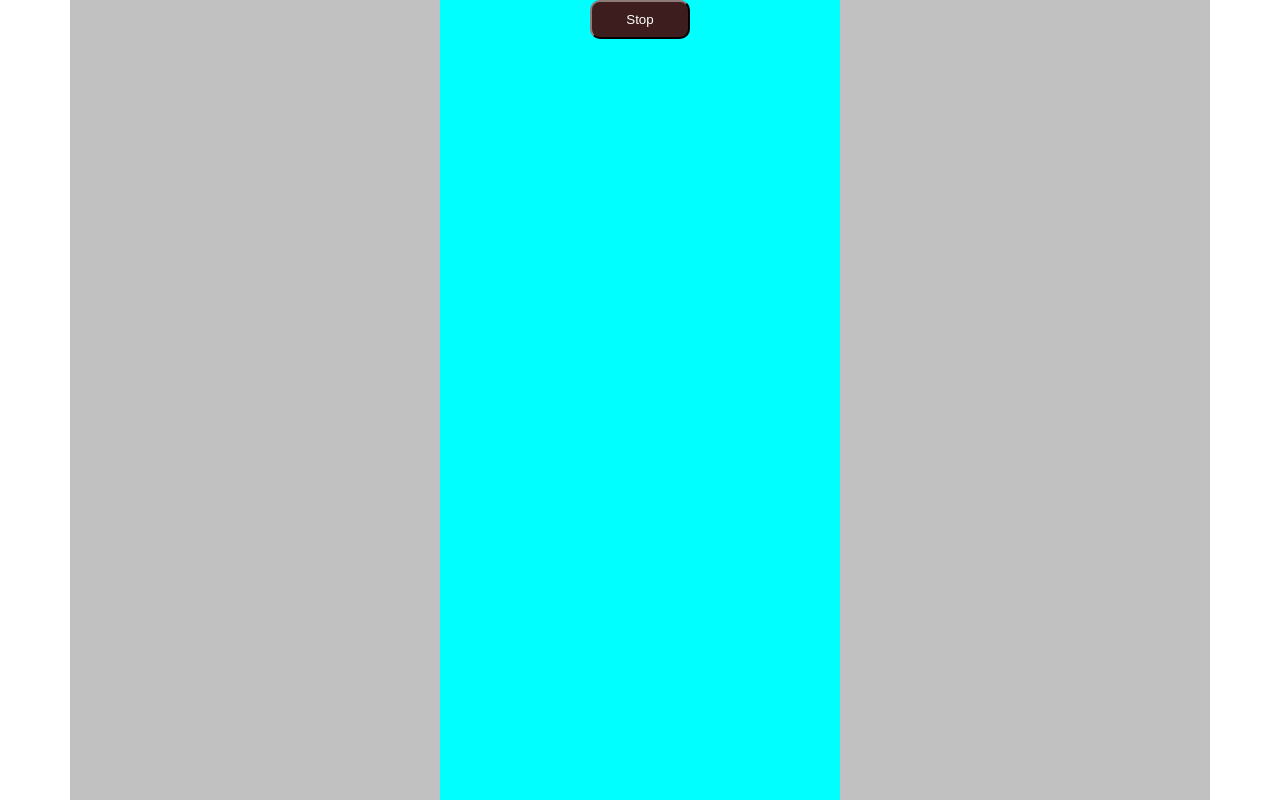
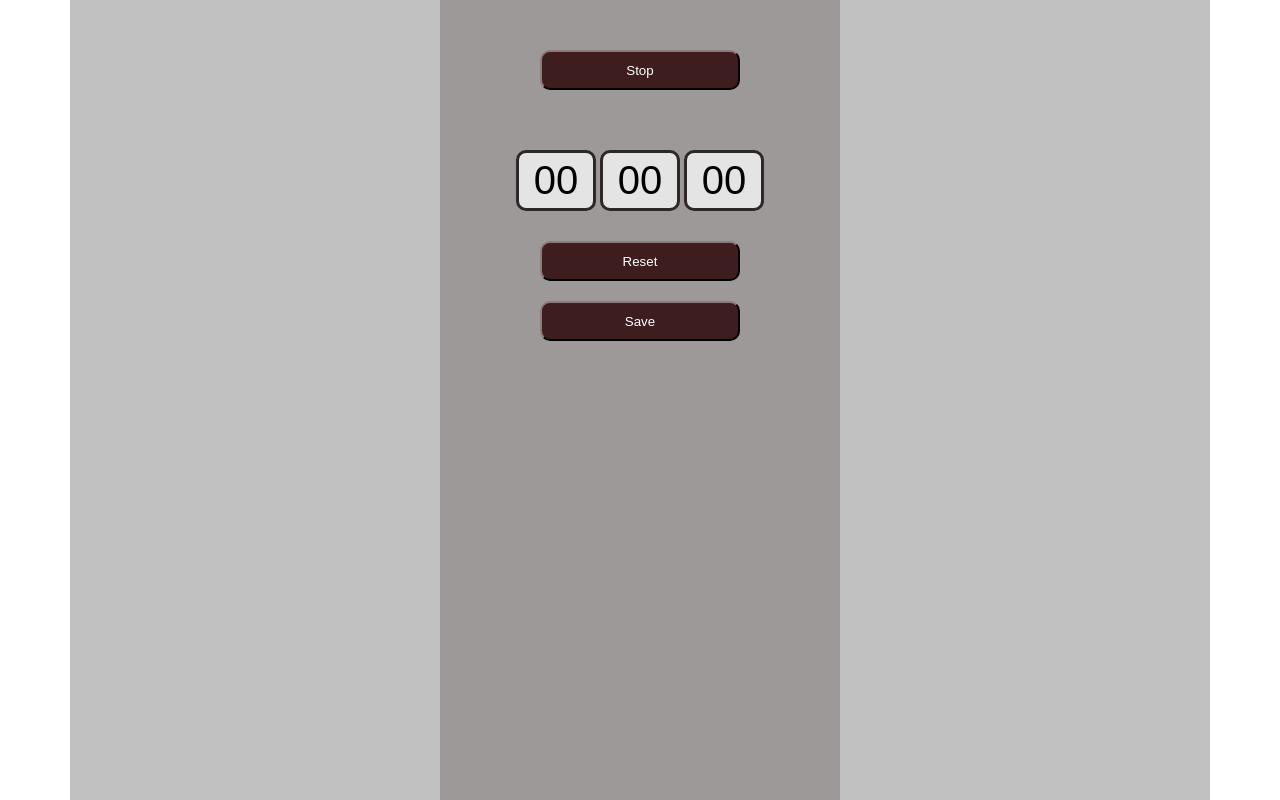
Before and after one commit to MooMlce/Homeworks, a plain HTML site: page Pavel_Pleshkov/Homework-19/index.html in a window 1280 px wide. Both pictures are taken after a click on the button "Start". Drawn offline with Linux system fonts and the light colour scheme.

Commit message:
Homework 19
add logic except timer

```diff
--- a/Pavel_Pleshkov/Homework-19/index.html
+++ b/Pavel_Pleshkov/Homework-19/index.html
@@ -10,7 +10,20 @@
 <body>
     <div class="container">
         <main class="main">
-            <button class="mainBtn" type="button">Start</button>
+            <button class="btn btnControl" type="button">Start</button>
+            <div class="watch" data-state="initial">
+                <div class="minutes">
+                    00
+                </div>
+                <div class="seconds">
+                    00
+                </div>
+                <div class="miliseconds">
+                    00
+                </div>
+            </div>
+            <!-- <button class="btn btnReset" type="button">reset</button>
+            <button class="btn btnSave" type="button">save</button> -->
         </main>
 
     </div>
--- a/Pavel_Pleshkov/Homework-19/main.js
+++ b/Pavel_Pleshkov/Homework-19/main.js
@@ -1,10 +1,10 @@
 // ДОМАШНЕЕ ЗАДАНИЕ
 //   Задание 1:
 //     Написать свой секундомер в формате mm:ss:msms (по 2 цифры в каждом параметре).
-//     Изначально на странице должна быть кнопка "Start". При запуске секундомера текст кнопки меняется на "Stop".
+//     + Изначально на странице должна быть кнопка "Start". При запуске секундомера текст кнопки меняется на "Stop".
 //     + Если пользователь нажимает на кнопку "Stop" - ее текст должен измениться на "Run".
 //     Использовать data-атрибут, хранящий состояние секундомера. Работа кнопки и секундомера должна опираться на него.
-//     Также после старта работы секундомера должны появиться кнопки "Save" и "Reset".
+//     + Также после старта работы секундомера должны появиться кнопки "Save" и "Reset".
 //     Кнопки должны работать соответственным образом (по клику на кнопку "Reset" секундомер должен полностью вернуться
 //     в изначальное состояние).
 //     Максимальное количество минут - 60. После этого секундомер останавливается (тестировать на значениях поменьше).
@@ -14,15 +14,114 @@
 //     на каждой итерации и считать их до 100.
 //     При реализации класс Date использовать запрещено.
 
-var container = document.getElementsByClassName('container')[0];
-var btnControl = document.getElementsByClassName('mainBtn')[0];
+var main = document.getElementsByClassName('main')[0];
+var btnControl = document.getElementsByClassName('btnControl')[0];
+var watch = document.getElementsByClassName('watch')[0];
+var minutesBlock = document.getElementsByClassName('minutes')[0];
+var secondsBlock = document.getElementsByClassName('seconds')[0];
+var milisecondsBlock = document.getElementsByClassName('miliseconds')[0];
+var workingBlock = document.createElement('div');
+var resultsBlock = document.createElement('div');
+resultsBlock.classList.add('results');
+var result = document.createElement('div');
+result.classList.add('result');
 
+btnControl.addEventListener('click', controlBtns);
+btnControl.addEventListener('click', controlState);
+btnControl.addEventListener('click', controlWatch);
 
-btnControl.addEventListener('click', controlTimer);
-function controlTimer() {
-    if (btnControl.innerHTML == 'Start' || btnControl.innerHTML == 'Run') {
+function controlState() {
+    if (watch.dataset.state == 'initial' || watch.dataset.state == 'stopped') {
+        // btnControl.innerHTML = 'Stop';
+        watch.dataset.state = 'running';
+        console.log(watch.dataset.state);
+    } else if (watch.dataset.state == 'running') {
+        // btnControl.innerHTML = 'Run';
+        watch.dataset.state = 'stopped';
+        console.log(watch.dataset.state);
+    }
+}
+
+function controlBtns() {
+    if (watch.dataset.state == 'initial') {
+        // var btnReset = document.createElement('button');
+        // var btnSave = document.createElement('button');
+        // btnReset.innerHTML = 'Reset';
+        // btnSave.innerHTML = 'Save';
+        // btnReset.classList.add('btn', 'btnReset');
+        // btnSave.classList.add('btn', 'btnSave');
+        // main.appendChild(btnReset);
+        // main.appendChild(btnSave);
+        main.appendChild(workingBlock);
+        workingBlock.appendChild(btnReset);
+        workingBlock.appendChild(btnSave);
+        // main.appendChild(btnReset);
+        // main.appendChild(btnSave);
+    //     addBtn('Reset');
+    //     addBtn('Save');
+    }
+    if (watch.dataset.state == 'initial' || watch.dataset.state == 'stopped') {
         btnControl.innerHTML = 'Stop';
     } else if (btnControl.innerHTML == 'Stop') {
         btnControl.innerHTML = 'Run';
     }
 }
+
+function controlWatch() {
+
+}
+
+if (watch.dataset.state == 'initial') {
+    var btnReset = createBtn('Reset');
+    var btnSave = createBtn('Save');
+}
+
+function createBtn(type) {
+    var btn = document.createElement('button');
+
+    btn.setAttribute('type', 'button');
+    btn.innerHTML = type;
+    btn.classList.add('btn', 'btn' + type);
+
+    return btn;
+}
+
+btnReset.addEventListener('click', resetWatch);
+
+function resetWatch() {
+    // console.log('btn reset works');
+    for (var i = 0; i < watch.children.length; i++) {
+        watch.children[i].innerHTML = '00';
+    }
+
+    // main.removeChild(main.lastElementChild);
+    // main.removeChild(workingBlock);
+    workingBlock.innerHTML = '';
+    resultsBlock.innerHTML = '';
+    resultsBlock.remove();
+    workingBlock.remove();
+    watch.dataset.state = 'initial';
+    btnControl.innerHTML = 'Start';
+}
+
+btnSave.addEventListener('click', function() {
+    workingBlock.appendChild(resultsBlock);
+    // main.appendChild(resultsBlock);
+});
+
+btnSave.addEventListener('click', addResult);
+
+function addResult() {
+    var minutes = minutesBlock.innerHTML.trim();
+    var seconds = secondsBlock.innerHTML.trim();
+    var miliseconds = milisecondsBlock.innerHTML.trim();
+    var newResult = result.cloneNode(false);
+
+    if (!resultsBlock.firstElementChild) {
+        newResult.innerHTML = '1) ' + minutes + ' : ' + seconds + ' : ' + miliseconds;
+    } else {
+        newResult.innerHTML = +resultsBlock.lastElementChild.innerHTML[0] + 1 + ') ' + minutes + ' : ' + seconds + ' : ' + miliseconds;
+    }
+
+    resultsBlock.appendChild(newResult);
+}
--- a/Pavel_Pleshkov/Homework-19/styles/style.scss
+++ b/Pavel_Pleshkov/Homework-19/styles/style.scss
@@ -15,18 +15,21 @@ body {
     max-width: 1140px;
     margin: 0 auto;
     height: 100vh;
+    font-family: 'Arial', sans-serif;
 }
 
 .main {
     width: 400px;
-    background-color: aqua;
+    background-color: #9d9999;
     margin: 0 auto;
 
-    .mainBtn {
+    .btn {
         display: block;
-        min-width: 100px;
-        margin: 0 auto;
+        width: 200px;
+        height: 40px;
         padding: 10px 20px;
+        box-sizing: border-box;
+        font-family: 'Arial', sans-serif;
         color: #ffffff;
         background-color: #3d1d1d;
         border-radius: 10px;
@@ -36,8 +39,17 @@ body {
         border-right-color: #2e2727;
         transition: .2s;
 
+        &Control {
+            margin: 50px auto;
+        }
+
+        &Reset,
+        &Save {
+            margin: 20px auto;
+        }
+
         &:active {
-            border-color: transparent;
+            border-color: #9d9999;
         }
 
         &:disabled {
@@ -52,4 +64,40 @@ body {
             background-color: #6a3434;
         }
     }
+
+    .watch {
+        display: flex;
+        justify-content: center;
+        font-family: 'Arial', sans-serif;
+        font-size: 40px;
+        text-align: center;
+
+        div {
+            width: 80px;
+            margin: 10px 2px;
+            padding: 5px;
+            box-sizing: border-box;
+            border: 3px solid #2e2727;
+            border-radius: 10px;
+            background-color: #e4e4e4;
+        }
+    }
+
+    .results {
+        // width: 100%;
+        // height: 100px;
+        margin: 20px 40px;
+        border: 3px solid #2e2727;
+        border-radius: 10px;
+        background-color: #e4e4e4;
+
+
+        .result {
+            padding: 10px 30px;
+            margin: 0 auto;
+            height: 20px;
+            text-align: center;
+            // background-color: red;
+        }
+    }
 }
```
Also changed, not shown: Pavel_Pleshkov/Homework-19/styles/style.css, 1 other file.
